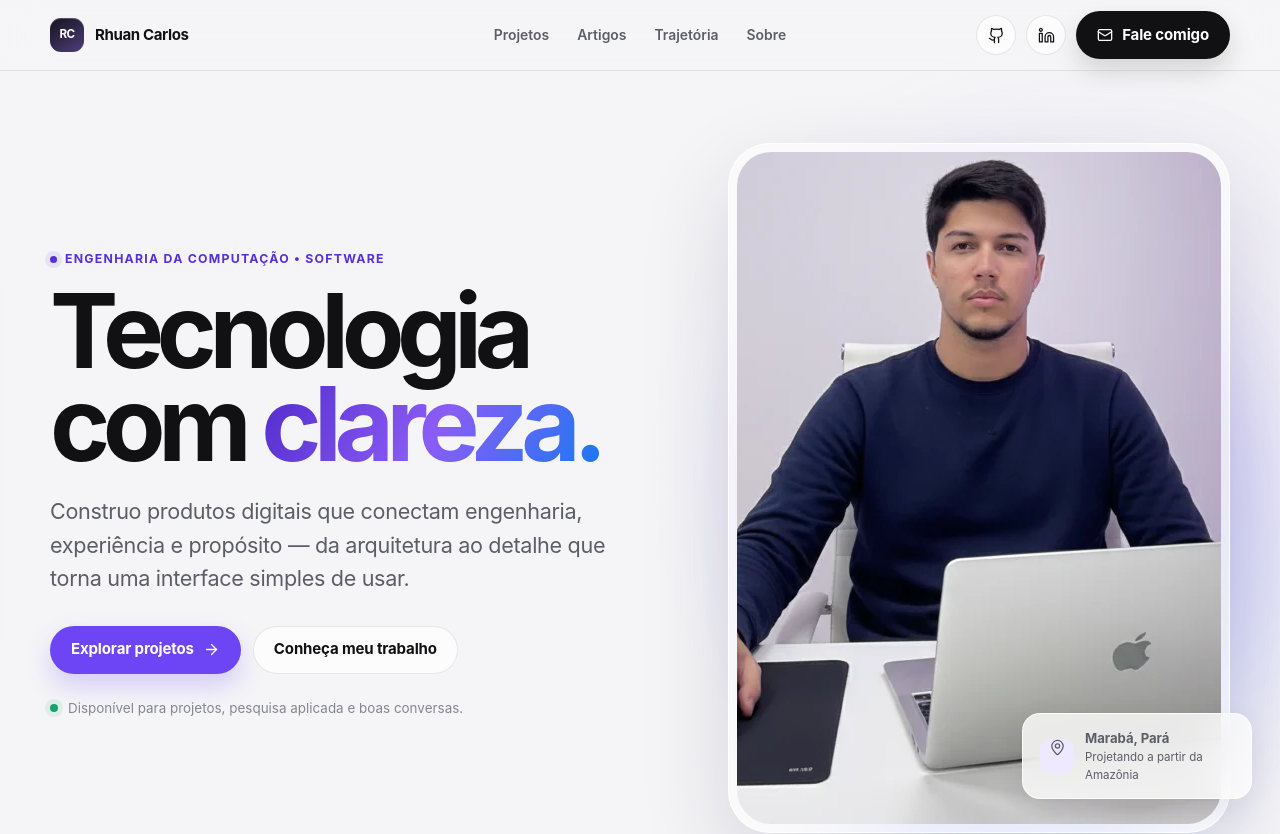
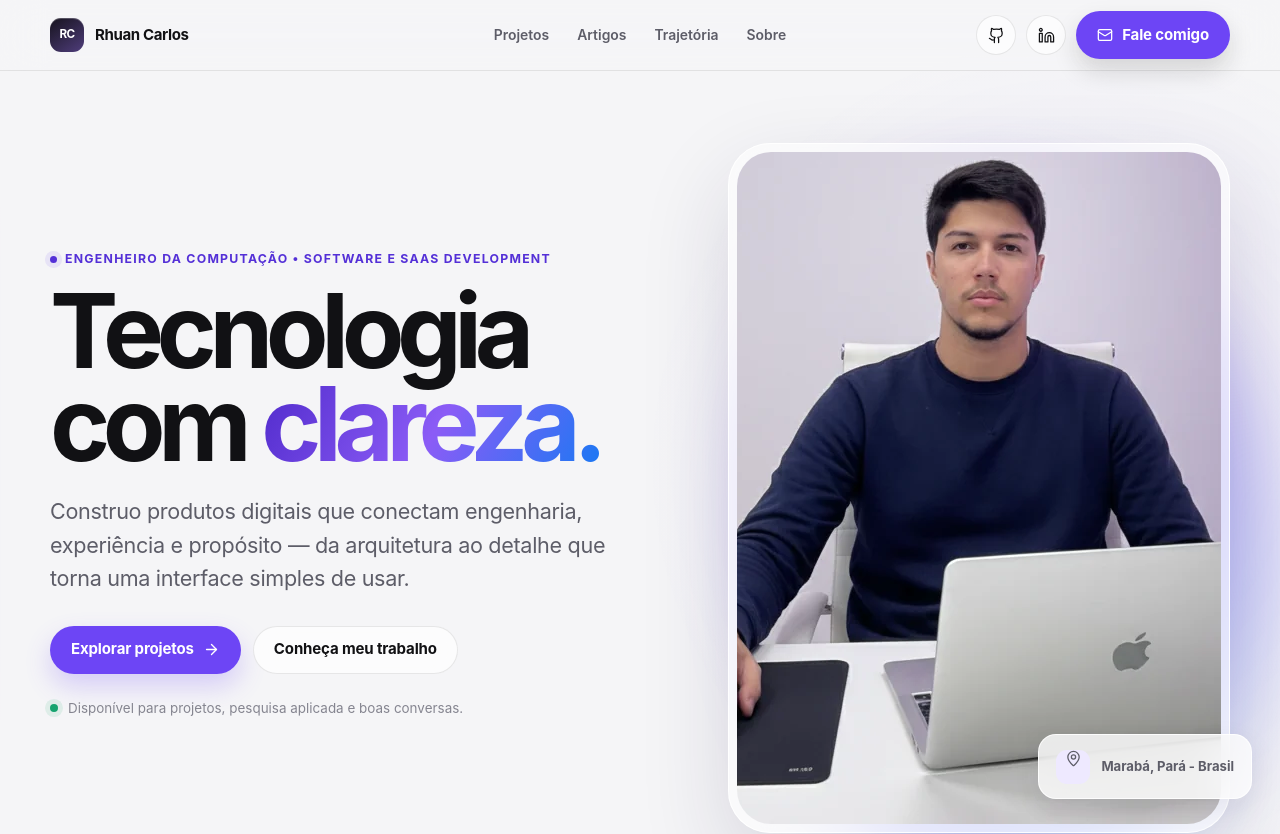
Before and after one commit to rhuanovski/meu-portfolio, an Astro site: page / in a window 1280 px wide. Shown: the top 834 px of the page. Built offline with nearby package versions, Linux system fonts and the light colour scheme; Astro itself is replaced by a stand-in of ours.

Commit message:
melhorias

```diff
--- a/src/pages/index.astro
+++ b/src/pages/index.astro
@@ -26,7 +26,7 @@ const articles = (await getCollection("articles", ({ data }) => !data.draft))
 <BaseLayout>
   <section class="container hero">
     <div class="hero-copy">
-      <p class="eyebrow">Engenharia da computação • Software</p>
+      <p class="eyebrow">Engenheiro da computação • Software e SaaS Development </p>
       <h1 class="display-title">
         Tecnologia com <span class="gradient-text">clareza.</span>
       </h1>
@@ -64,8 +64,8 @@ const articles = (await getCollection("articles", ({ data }) => !data.draft))
           <MapPin size={17} strokeWidth={1.8} />
         </span>
         <span>
-          <strong>Marabá, Pará</strong>
-          <span>Projetando a partir da Amazônia</span>
+          <strong>Marabá, Pará - Brasil</strong>
+          <span></span>
         </span>
       </div>
     </div>
@@ -89,7 +89,7 @@ const articles = (await getCollection("articles", ({ data }) => !data.draft))
   <section class="section">
     <div class="container">
       <SectionHeading
-        eyebrow="Trabalho selecionado"
+        eyebrow="Meus trabalhos"
         title="Projetos que resolvem problemas reais."
         description="Uma seleção de produtos, pesquisas e experimentos em que arquitetura e experiência caminham juntas."
         href="/projetos"
--- a/src/styles/global.css
+++ b/src/styles/global.css
@@ -206,12 +206,12 @@ summary {
 
 .button-primary {
   color: #fff;
-  background: var(--text);
+  background: var(--violet);
   box-shadow: 0 12px 24px rgba(17, 17, 20, 0.15);
 }
 
 .button-primary:hover {
-  background: #29292f;
+  background: var(--violet-dark);
   box-shadow: 0 16px 30px rgba(17, 17, 20, 0.2);
 }
 
@@ -404,9 +404,9 @@ summary {
   border-radius: 45% 55% 48% 52%;
   background:
     radial-gradient(circle at 35% 25%, rgba(255, 255, 255, 0.85), transparent 22%),
-    linear-gradient(145deg, rgba(109, 69, 245, 0.4), rgba(22, 119, 255, 0.16));
+    linear-gradient(145deg, rgba(109, 69, 245, 0.6), rgba(22, 119, 255, 0.18));
   filter: blur(40px);
-  opacity: 0.8;
+  opacity: 3;
   content: "";
 }
 
```
